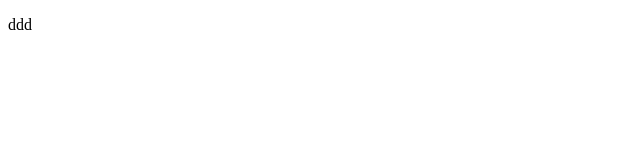
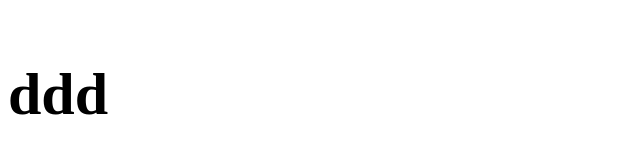
Before and after one commit to mmminjeong/mmminjeong.github.io, a plain HTML site: page index.html in a window 1280 px wide. Shown: the whole page, without its empty margins (0-640 px from the left). Drawn offline with Linux system fonts and the light colour scheme.

Commit message:
Update index.html

```diff
--- a/index.html
+++ b/index.html
@@ -7,7 +7,7 @@
 </head>
 <body>
     <div class="wrap">
-        <p>ddd</p>
+        <p style="font-size: 60px; font-weight: bold;">ddd</p>
     </div>
 </body>
 </html>
```
